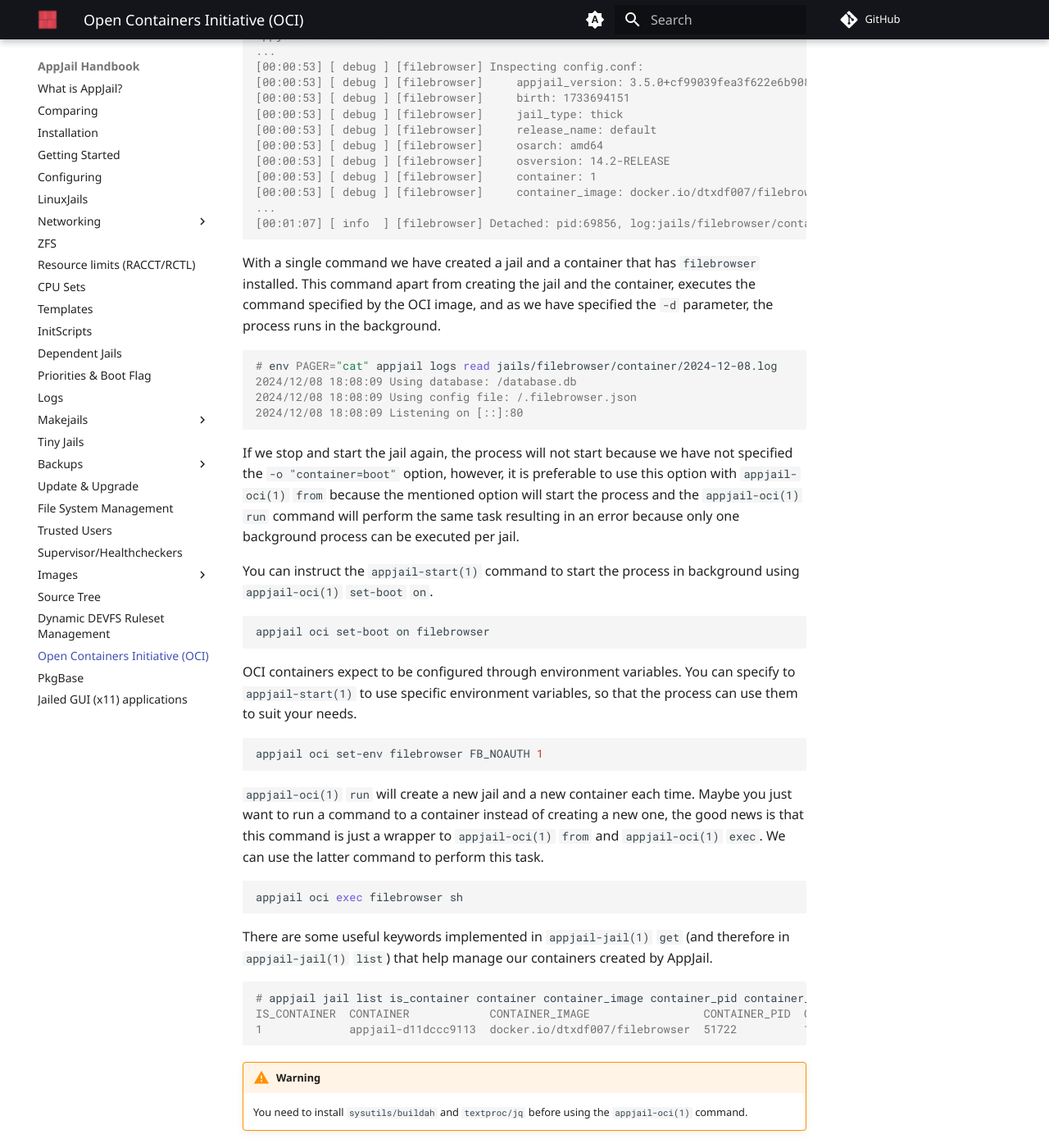
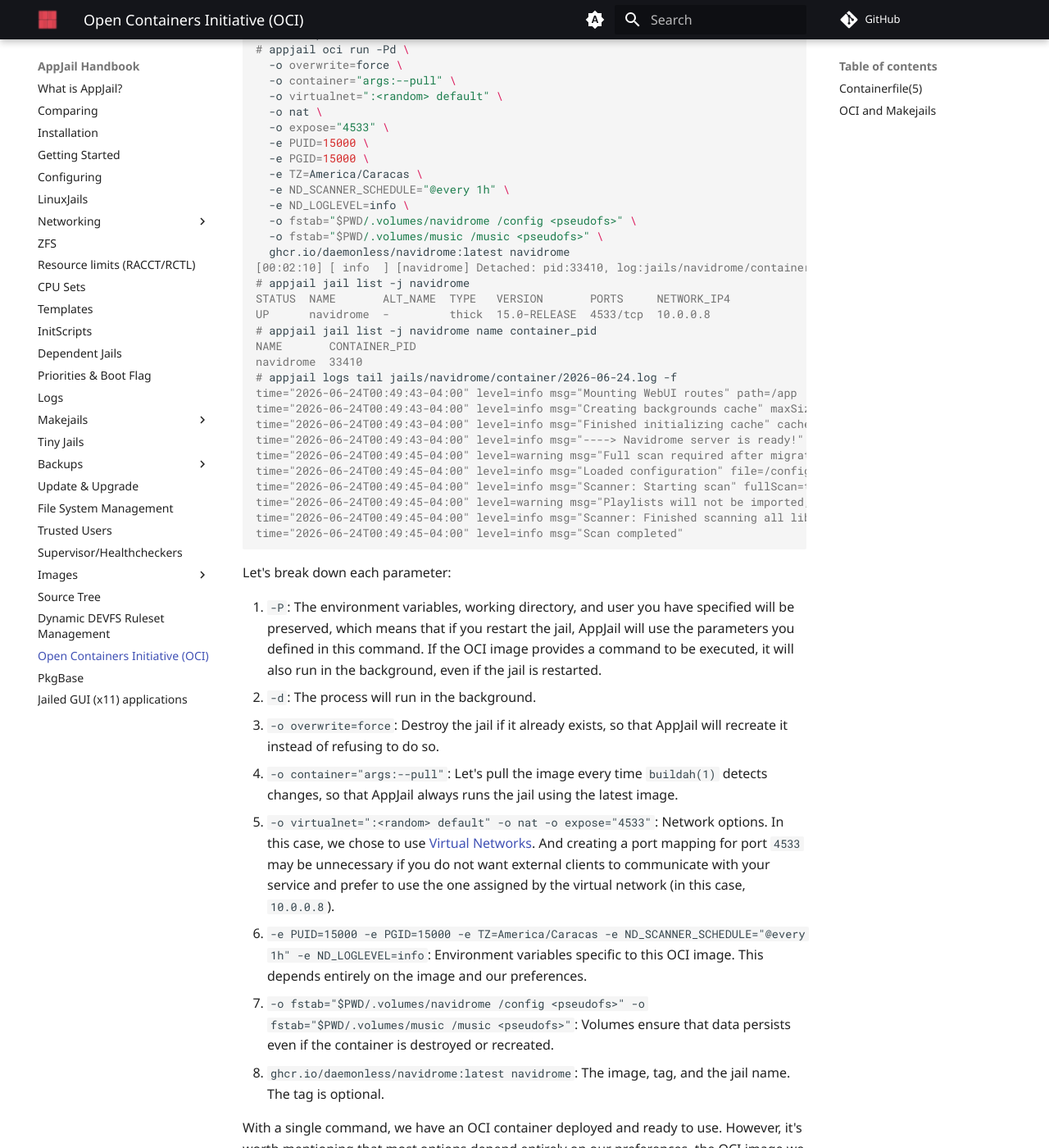
Before and after one commit to DtxdF/AppJail.docs, an MkDocs documentation site: the page built from docs/OCI.md, in a window 1280 px wide and 1400 px high, scrolled down 534 px. Shown: the whole window at 82% size. Built offline with MkDocs 1.6.1 and Material for MkDocs 9.7.7, drawn with Linux system fonts in a browser that asks for light colours; comment, search, counter and statistics services are not loaded; some of the changed text lies outside the part shown.

Commit message:
Improve OCI documentation

````diff
--- a/docs/OCI.md
+++ b/docs/OCI.md
@@ -1,76 +1,147 @@
-The Open Container Initiative (OCI) is an effort to create an open industry standard around container formats and runtimes. AppJail can interpret an OCI image to deploy the container using FreeBSD jails.
+The Open Container Initiative (OCI) is an effort to create an open industry standard around container formats, runtimes, and distribution.
+
+Thanks to the OCI, we can create an image that many tools can deploy, likely in an isolated environment such as a FreeBSD jail. The only requisite is that the tool be OCI-compatible, and, at least in AppJail, this compatibility is very well implemented, allowing OCI containers to be deployed quickly using specialized commands.
+
+!!! info
+
+    [AppJail images](images/intro.md) should not be confused with OCI images. AppJail images were implemented because, at least on FreeBSD, OCI had not yet been implemented at that time, and AppJail images were the only viable option for creating snapshots of the jails in a binary format that allowed for easy distribution.
+
+Let's deploy a simple web application.
 
 ```console
-# mkdir -p srv database config
-# touch database/database.db
-# appjail oci run \
-    -d \
-    -o overwrite=force \
-    -o virtualnet=":<random> default" \
-    -o nat \
-    -o template=/usr/local/share/examples/appjail/templates/freebsd-oci.conf \
-    -o fstab="$PWD/srv /srv" \
-    -o fstab="$PWD/database/database.db database.db <pseudofs>" \
-    -o fstab="$PWD/config/settings.json /.filebrowser.json <pseudofs>:reverse" \
-    -e FB_NOAUTH=1 \
-    docker.io/dtxdf007/filebrowser filebrowser
-...
-[00:00:04] [ debug ] [filebrowser] Creating a container (name:appjail-d11dccc9113) from docker.io/dtxdf007/filebrowser ...
-appjail-d11dccc9113
-...
-[00:00:53] [ debug ] [filebrowser] Inspecting config.conf:
-[00:00:53] [ debug ] [filebrowser]     appjail_version: 3.5.0+cf99039fea3f622e6b908803485be77527755323
-[00:00:53] [ debug ] [filebrowser]     birth: 1733694151
-[00:00:53] [ debug ] [filebrowser]     jail_type: thick
-[00:00:53] [ debug ] [filebrowser]     release_name: default
-[00:00:53] [ debug ] [filebrowser]     osarch: amd64
-[00:00:53] [ debug ] [filebrowser]     osversion: 14.2-RELEASE
-[00:00:53] [ debug ] [filebrowser]     container: 1
-[00:00:53] [ debug ] [filebrowser]     container_image: docker.io/dtxdf007/filebrowser
-...
-[00:01:07] [ info  ] [filebrowser] Detached: pid:69856, log:jails/filebrowser/container/2024-12-08.log
+# mkdir -p .volumes/navidrome .volumes/music
+# appjail oci run -Pd \
+  -o overwrite=force \
+  -o container="args:--pull" \
+  -o virtualnet=":<random> default" \
+  -o nat \
+  -o expose="4533" \
+  -e PUID=15000 \
+  -e PGID=15000 \
+  -e TZ=America/Caracas \
+  -e ND_SCANNER_SCHEDULE="@every 1h" \
+  -e ND_LOGLEVEL=info \
+  -o fstab="$PWD/.volumes/navidrome /config <pseudofs>" \
+  -o fstab="$PWD/.volumes/music /music <pseudofs>" \
+  ghcr.io/daemonless/navidrome:latest navidrome
+[00:02:10] [ info  ] [navidrome] Detached: pid:33410, log:jails/navidrome/container/2026-06-24.log
+# appjail jail list -j navidrome
+STATUS  NAME       ALT_NAME  TYPE   VERSION       PORTS     NETWORK_IP4
+UP      navidrome  -         thick  15.0-RELEASE  4533/tcp  10.0.0.8
+# appjail jail list -j navidrome name container_pid
+NAME       CONTAINER_PID
+navidrome  33410
+# appjail logs tail jails/navidrome/container/2026-06-24.log -f
+time="2026-06-24T00:49:43-04:00" level=info msg="Mounting WebUI routes" path=/app
+time="2026-06-24T00:49:43-04:00" level=info msg="Creating backgrounds cache" maxSize="100 MB" path=/config/data/cache/backgrounds
+time="2026-06-24T00:49:43-04:00" level=info msg="Finished initializing cache" cache=backgrounds elapsedTime="242.436µs" maxSize=100MB
+time="2026-06-24T00:49:43-04:00" level=info msg="----> Navidrome server is ready!" address="0.0.0.0:4533" startupTime=963.5ms tlsEnabled=false
+time="2026-06-24T00:49:45-04:00" level=warning msg="Full scan required after migration"
+time="2026-06-24T00:49:45-04:00" level=info msg="Loaded configuration" file=/config/config.toml
+time="2026-06-24T00:49:45-04:00" level=info msg="Scanner: Starting scan" fullScan=true numLibraries=1
+time="2026-06-24T00:49:45-04:00" level=warning msg="Playlists will not be imported, as there are no admin users yet, Please create an admin user first, and then update the playlists for them to be imported"
+time="2026-06-24T00:49:45-04:00" level=info msg="Scanner: Finished scanning all libraries" duration=8ms
+time="2026-06-24T00:49:45-04:00" level=info msg="Scan completed"
 ```
 
-With a single command we have created a jail and a container that has `filebrowser` installed. This command apart from creating the jail and the container, executes the command specified by the OCI image, and as we have specified the `-d` parameter, the process runs in the background.
+Let's break down each parameter:
 
-```console
-# env PAGER="cat" appjail logs read jails/filebrowser/container/2024-12-08.log
-2024/12/08 18:08:09 Using database: /database.db
-2024/12/08 18:08:09 Using config file: /.filebrowser.json
-2024/12/08 18:08:09 Listening on [::]:80
-```
+1. `-P`: The environment variables, working directory, and user you have specified will be preserved, which means that if you restart the jail, AppJail will use the parameters you defined in this command. If the OCI image provides a command to be executed, it will also run in the background, even if the jail is restarted.
+2. `-d`: The process will run in the background.
+3. `-o overwrite=force`: Destroy the jail if it already exists, so that AppJail will recreate it instead of refusing to do so.
+4. `-o container="args:--pull"`: Let's pull the image every time `buildah(1)` detects changes, so that AppJail always runs the jail using the latest image.
+5. `-o virtualnet=":<random> default" -o nat -o expose="4533"`: Network options. In this case, we chose to use [Virtual Networks](networking/virtual-networks/intro.md). And creating a port mapping for port `4533` may be unnecessary if you do not want external clients to communicate with your service and prefer to use the one assigned by the virtual network (in this case, `10.0.0.8`).
+6. `-e PUID=15000 -e PGID=15000 -e TZ=America/Caracas -e ND_SCANNER_SCHEDULE="@every 1h" -e ND_LOGLEVEL=info`: Environment variables specific to this OCI image. This depends entirely on the image and our preferences.
+7. `-o fstab="$PWD/.volumes/navidrome /config <pseudofs>" -o fstab="$PWD/.volumes/music /music <pseudofs>"`: Volumes ensure that data persists even if the container is destroyed or recreated.
+8. `ghcr.io/daemonless/navidrome:latest navidrome`: The image, tag, and the jail name. The tag is optional.
 
-If we stop and start the jail again, the process will not start because we have not specified the `-o "container=boot"` option, however, it is preferable to use this option with `appjail-oci(1)` `from` because the mentioned option will start the process and the `appjail-oci(1)` `run` command will perform the same task resulting in an error because only one background process can be executed per jail.
-
-You can instruct the `appjail-start(1)` command to start the process in background using `appjail-oci(1)` `set-boot` `on`.
-
-```sh
-appjail oci set-boot on filebrowser
-```
-
-OCI containers expect to be configured through environment variables. You can specify to `appjail-start(1)` to use specific environment variables, so that the process can use them to suit your needs.
-
-```sh
-appjail oci set-env filebrowser FB_NOAUTH 1
-```
-
-`appjail-oci(1)` `run` will create a new jail and a new container each time. Maybe you just want to run a command to a container instead of creating a new one, the good news is that this command is just a wrapper to `appjail-oci(1)` `from` and `appjail-oci(1)` `exec`. We can use the latter command to perform this task.
-
-```sh
-appjail oci exec filebrowser sh
-```
-
-There are some useful keywords implemented in `appjail-jail(1)` `get` (and therefore in `appjail-jail(1)` `list`) that help manage our containers created by AppJail.
-
-```console
-# appjail jail list is_container container container_image container_pid container_boot name
-IS_CONTAINER  CONTAINER            CONTAINER_IMAGE                 CONTAINER_PID  CONTAINER_BOOT  NAME
-1             appjail-d11dccc9113  docker.io/dtxdf007/filebrowser  51722          1               filebrowser
-```
+With a single command, we have an OCI container deployed and ready to use. However, it's worth mentioning that most options depend entirely on our preferences, the OCI image we want to use, and even the process to be run.
 
 !!! warning
 
     You need to install `sysutils/buildah` and `textproc/jq` before using the `appjail-oci(1)` command.
+
+### `Containerfile(5)`
+
+The simplest and most recommended way to customize or create an OCI image is to use `Containerfile(5)`. For example, if you want to create a container from a PHP script:
+
+**Containerfile**:
+
+```dockerfile
+FROM ghcr.io/appjail-makejails/php:15.1-85
+COPY . /hello
+WORKDIR /hello
+CMD ["php", "./hello.php"]
+```
+
+**hello.php**:
+
+```php
+<?php
+
+echo "Hello, world!\n";
+
+?>
+```
+
+Then, run the commands to build and run the OCI image:
+
+```console
+# buildah build --network=host -t hello-php .
+# appjail oci run \
+    -o overwrite=force \
+    -o ephemeral \
+    -o alias \
+    -o ip4_inherit \
+    localhost/hello-php hello-php
+...
+Hello, world!
+```
+
+Check the [official documentation](https://github.com/AppJail-makejails/php) for this OCI image to see more examples.
+
+### OCI and Makejails
+
+If you prefer a more traditional approach, you can use Makejails to deploy an OCI container. A jail will be created from the OCI image (mounted or imported, depending on the options you’ve used) and then customized using the Makejail. For example, [Navidrome](https://github.com/AppJail-makejails/navidrome), from AppJail-makejails, can be deployed using either `appjail oci run` or `appjail makejail`. Let’s take a look at the current Makejail.
+
+```
+ARG navidrome_from=ghcr.io/appjail-makejails/navidrome
+ARG navidrome_tag=latest
+
+OPTION start
+OPTION overwrite=force
+OPTION from=${navidrome_from}:${navidrome_tag}
+OPTION volume=navidrome-music mountpoint:/usr/local/share/navidrome/music owner:${puid} group:${pgid}
+OPTION volume=navidrome-db mountpoint:/var/db/navidrome owner:${puid} group:${pgid}
+
+INCLUDE gh+AppJail-makejails/user-mapping
+
+CMD --local appjail oci set-user "${APPJAIL_JAILNAME}" noroot
+CMD --local appjail oci set-boot on "${APPJAIL_JAILNAME}"
+CMD chown -R noroot:noroot /var/db/navidrome
+
+# The first run won't start the OCI process because we used the 'start'
+# option, so a second run is required for this to happen. For Director
+# users, this goes virtually unnoticed.
+STOP
+```
+
+Combining a Makejail with an OCI image may seem overkill, but this combination allows you to get the best of both worlds. Specifically, Makejails let you customize the jail at runtime more easily.
+
+In the previous example, the `from` option of `appjail-quick(1)` (don't confuse `from` from `appjail-quick(1)` with `FROM` from `appjail-makejail(5)`) mounts the OCI image from `ghcr.io/appjail-makejails/navidrome` using the `latest` tag. These values are derived from the arguments specified above (`navidrome_from` and `navidrome_tag`), so the user can modify them at runtime. For example, a user can build a custom OCI image and then reuse the same Makejail to deploy a jail. Later, we’ll see that some commands are run from the host to configure the jail itself so that the process runs inside it as `noroot` (using `appjail oci set-user`) and to set the boot option so that the process runs at boot time (using `appjail oci set-boot on`). This user is created from the Makejail we included earlier, [gh+AppJail-makejails/user-mapping](https://github.com/AppJail-makejails/user-mapping) which is created using a custom UID and GID specified at runtime.
+
+Next, to deploy the above, we can use the following commands:
+
+```console
+# appjail makejail \
+    -j navidrome \
+    -f gh+AppJail-makejails/navidrome \
+    -o virtualnet=":<random> default" \
+    -o nat \
+    -o expose="4533" \
+    -o container="args:--pull"
+# appjail start navidrome
+```
 
 ---
 
````
Also changed, not shown: other parts of docs/OCI.md (+1 -0 lines).
